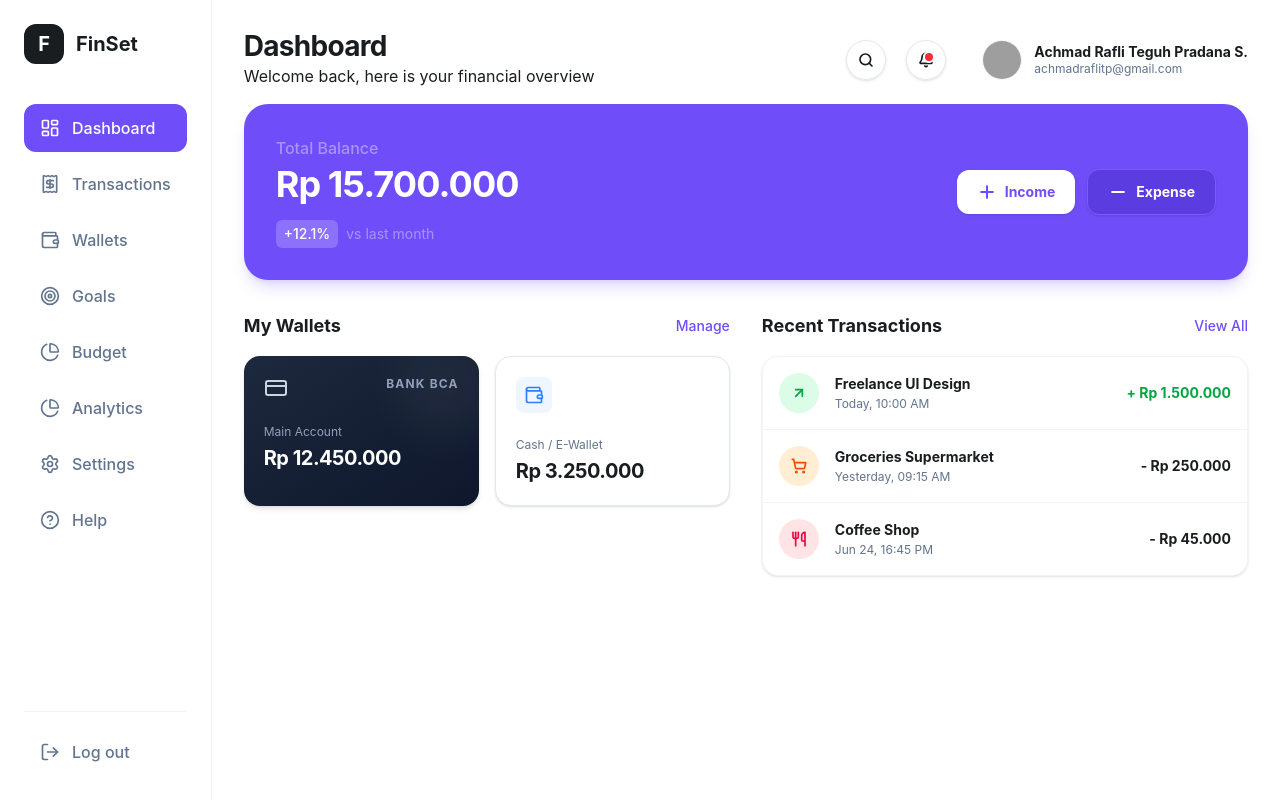
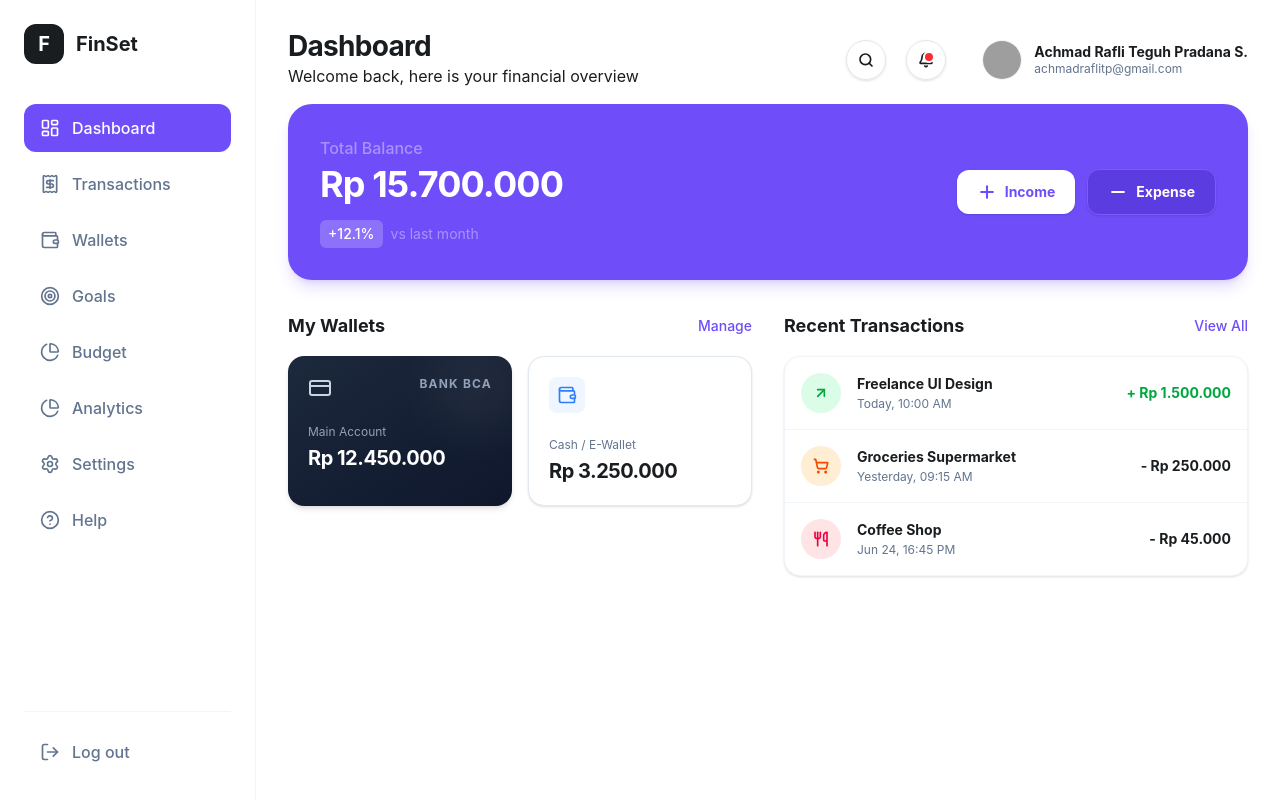
Before and after one commit to achraflyy48/FINSET-APP, a Vue app: page / in a window 1280 px wide. Built offline with nearby package versions, Linux system fonts and the light colour scheme; grey boxes are pictures that could not be loaded.

Commit message:
fix: standardize event name for closing sidebar in SidebarNav component

```diff
--- a/src/App.vue
+++ b/src/App.vue
@@ -13,7 +13,7 @@ const toggleSidebar = () => {
 
 <template>
   <div class="flex h-screen w-screen overflow-hidden bg-white text-[#1A1D1F]">
-    <SidebarNav :is-open="isSidebarOpen" @close-sidebar="isSidebarOpen = false" />
+    <SidebarNav :is-open="isSidebarOpen" @close="isSidebarOpen = false" />
 
     <div class="flex-1 h-full flex flex-col overflow-hidden bg-white">
       <HeaderBar @toggle-sidebar="toggleSidebar" />
--- a/src/components/SidebarNav.vue
+++ b/src/components/SidebarNav.vue
@@ -1,5 +1,4 @@
 <script setup>
-import { ref } from 'vue'
 import { RouterLink, useRoute } from 'vue-router'
 import {
   LayoutDashboard,
@@ -10,27 +9,57 @@ import {
   Settings,
   HelpCircle,
   LogOut,
+  X,
 } from 'lucide-vue-next'
 
 const route = useRoute()
+
+// Menerima props untuk mengontrol status buka/tutup di HP
+defineProps({
+  isOpen: {
+    type: Boolean,
+    default: false,
+  },
+})
+
+const emit = defineEmits(['close'])
 </script>
 
 <template>
-  <aside class="sidebar-container flex flex-col h-screen p-6 bg-white border-r border-slate-100">
+  <!-- Overlay gelap saat sidebar terbuka di HP -->
+  <div v-if="isOpen" @click="emit('close')" class="fixed inset-0 bg-black/50 z-40 md:hidden"></div>
+
+  <!-- Sidebar Container -->
+  <aside
+    :class="[
+      'fixed md:static inset-y-0 left-0 z-50 w-64 flex flex-col h-screen p-6 bg-white border-r border-slate-100 transition-transform duration-300 ease-in-out',
+      isOpen ? 'translate-x-0' : '-translate-x-full md:translate-x-0',
+    ]"
+  >
     <!-- Logo / Brand -->
-    <div class="flex items-center gap-3 mb-10">
-      <div
-        class="w-10 h-10 rounded-xl bg-[#1A1D1F] flex items-center justify-center text-white font-bold text-xl"
+    <div class="flex items-center justify-between mb-10">
+      <div class="flex items-center gap-3">
+        <div
+          class="w-10 h-10 rounded-xl bg-[#1A1D1F] flex items-center justify-center text-white font-bold text-xl"
+        >
+          F
+        </div>
+        <span class="text-xl font-bold text-[#1A1D1F]">FinSet</span>
+      </div>
+      <!-- Tombol Close khusus HP -->
+      <button
+        @click="emit('close')"
+        class="md:hidden p-2 rounded-xl text-slate-400 hover:text-[#1A1D1F] hover:bg-slate-100 transition-colors"
       >
-        F
-      </div>
-      <span class="text-xl font-bold text-[#1A1D1F]">FinSet</span>
+        <X class="w-6 h-6" />
+      </button>
     </div>
 
     <!-- Navigation Links -->
-    <nav class="flex-1 space-y-2">
+    <nav class="flex-1 space-y-2 overflow-y-auto">
       <RouterLink
         to="/"
+        @click="emit('close')"
         class="flex items-center gap-3 px-4 py-3 rounded-xl font-medium text-slate-500 hover:text-[#1A1D1F] hover:bg-slate-50 transition-all"
         :class="{
           'bg-[#6F4EFA] text-white hover:bg-[#6F4EFA] hover:text-white': route.path === '/',
@@ -42,6 +71,7 @@ const route = useRoute()
 
       <RouterLink
         to="/transactions"
+        @click="emit('close')"
         class="flex items-center gap-3 px-4 py-3 rounded-xl font-medium text-slate-500 hover:text-[#1A1D1F] hover:bg-slate-50 transition-all"
         :class="{
           'bg-[#6F4EFA] text-white hover:bg-[#6F4EFA] hover:text-white':
@@ -54,6 +84,7 @@ const route = useRoute()
 
       <RouterLink
         to="/wallets"
+        @click="emit('close')"
         class="flex items-center gap-3 px-4 py-3 rounded-xl font-medium text-slate-500 hover:text-[#1A1D1F] hover:bg-slate-50 transition-all"
         :class="{
           'bg-[#6F4EFA] text-white hover:bg-[#6F4EFA] hover:text-white': route.path === '/wallets',
@@ -65,6 +96,7 @@ const route = useRoute()
 
       <RouterLink
         to="/goals"
+        @click="emit('close')"
         class="flex items-center gap-3 px-4 py-3 rounded-xl font-medium text-slate-500 hover:text-[#1A1D1F] hover:bg-slate-50 transition-all"
         :class="{
           'bg-[#6F4EFA] text-white hover:bg-[#6F4EFA] hover:text-white': route.path === '/goals',
@@ -76,6 +108,7 @@ const route = useRoute()
 
       <RouterLink
         to="/budget"
+        @click="emit('close')"
         class="flex items-center gap-3 px-4 py-3 rounded-xl font-medium text-slate-500 hover:text-[#1A1D1F] hover:bg-slate-50 transition-all"
         :class="{
           'bg-[#6F4EFA] text-white hover:bg-[#6F4EFA] hover:text-white': route.path === '/budget',
@@ -87,6 +120,7 @@ const route = useRoute()
 
       <RouterLink
         to="/analytics"
+        @click="emit('close')"
         class="flex items-center gap-3 px-4 py-3 rounded-xl font-medium text-slate-500 hover:text-[#1A1D1F] hover:bg-slate-50 transition-all"
         :class="{
           'bg-[#6F4EFA] text-white hover:bg-[#6F4EFA] hover:text-white':
@@ -99,6 +133,7 @@ const route = useRoute()
 
       <RouterLink
         to="/settings"
+        @click="emit('close')"
         class="flex items-center gap-3 px-4 py-3 rounded-xl font-medium text-slate-500 hover:text-[#1A1D1F] hover:bg-slate-50 transition-all"
         :class="{
           'bg-[#6F4EFA] text-white hover:bg-[#6F4EFA] hover:text-white': route.path === '/settings',
@@ -110,6 +145,7 @@ const route = useRoute()
 
       <RouterLink
         to="/help"
+        @click="emit('close')"
         class="flex items-center gap-3 px-4 py-3 rounded-xl font-medium text-slate-500 hover:text-[#1A1D1F] hover:bg-slate-50 transition-all"
         :class="{
           'bg-[#6F4EFA] text-white hover:bg-[#6F4EFA] hover:text-white': route.path === '/help',
@@ -123,6 +159,7 @@ const route = useRoute()
     <!-- Footer / Logout -->
     <div class="mt-auto pt-4 border-t border-slate-100">
       <button
+        @click="emit('close')"
         class="w-full flex items-center gap-3 px-4 py-3 rounded-xl font-medium text-slate-500 hover:text-red-600 hover:bg-red-50 transition-all"
       >
         <LogOut class="w-5 h-5" />
@@ -131,7 +168,3 @@ const route = useRoute()
     </div>
   </aside>
 </template>
-
-<style scoped>
-/* Tambahkan custom scoped CSS di sini jika diperlukan */
-</style>
```
